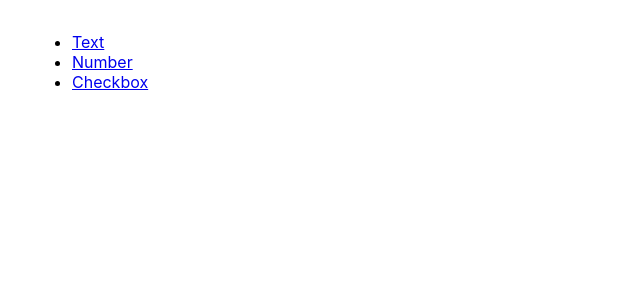
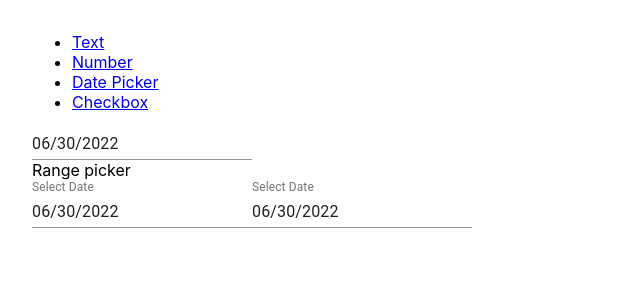
Before and after one commit to VaralakshmiPachipala/reusable-components, a React (Create React App) app: page /datePicker in a window 1280 px wide. Shown: the top 300 px of the page, without its empty margins (0-640 px from the left). Built offline with nearby package versions, Linux system fonts and the light colour scheme.

Commit message:
date picker implementation

```diff
--- a/package.json
+++ b/package.json
@@ -8,11 +8,16 @@
     "@mui/icons-material": "^5.8.4",
     "@mui/material": "^5.9.0",
     "@mui/styles": "^5.9.1",
+    "@material-ui/core": "^4.12.4",
+    "@material-ui/icons": "^4.11.3",
+    "@mui/x-date-pickers": "^5.0.0-beta.1",
+    "@mui/x-date-pickers-pro": "^5.0.0-beta.2",
     "@testing-library/jest-dom": "^5.16.4",
     "@testing-library/react": "^13.3.0",
     "@testing-library/user-event": "^13.5.0",
     "@types/react": "^18.0.14",
     "@types/react-dom": "^18.0.5",
+    "date-fns": "^2.28.0",
     "react": "^18.2.0",
     "react-dom": "^18.2.0",
     "react-router-dom": "^6.3.0",
--- a/src/App.tsx
+++ b/src/App.tsx
@@ -1,9 +1,10 @@
-import React from "react";
-import { Link, Route, Routes } from "react-router-dom";
-import "./App.scss";
+import React from 'react';
+import { Link, Route, Routes } from 'react-router-dom';
+import './App.scss';
+import { DatePickerWrapper } from './wrappers/DatePickerWrapper';
+import { InputNumberWrapper } from './wrappers/InputNumberWrapper';
+import { InputTextWrapper } from './wrappers/InputTextWrapper';
 import { CheckboxWrapper } from "./wrappers/CheckboxWrapper";
-import { InputNumberWrapper } from "./wrappers/InputNumberWrapper";
-import { InputTextWrapper } from "./wrappers/InputTextWrapper";
 
 const App = () => {
   return (
@@ -16,13 +17,17 @@ const App = () => {
             <Link to="/number">Number</Link>
           </li>
           <li>
+            <Link to="/datePicker">Date Picker</Link>
+          </li>
+          <li>
           <Link to="/checkbox">Checkbox</Link>
         </li>
         </ul>
         <Routes>
-        <Route path="/" element={<InputTextWrapper />}></Route>
-        <Route path="/text" element={<InputTextWrapper />}></Route>
-        <Route path="/number" element={<InputNumberWrapper />}></Route>
+          <Route path='/' element={<InputTextWrapper />}></Route>
+          <Route path='/text' element={<InputTextWrapper />}></Route>
+          <Route path='/number' element={<InputNumberWrapper />}></Route>
+          <Route path='/datePicker' element={<DatePickerWrapper />}></Route>
           <Route path="/checkbox" element={<CheckboxWrapper />}></Route>
         </Routes>
       </div>
--- /dev/null
+++ b/src/components/DatePicker/datePicker.tsx
@@ -0,0 +1,74 @@
+import * as React from 'react';
+import { TextField } from "@material-ui/core";
+import { AdapterDateFns } from '@mui/x-date-pickers/AdapterDateFns';
+import { LocalizationProvider } from '@mui/x-date-pickers/LocalizationProvider';
+import { DatePicker } from '@mui/x-date-pickers/DatePicker';
+import {
+  DateRangePicker,
+  DateRange
+} from "@mui/x-date-pickers-pro/DateRangePicker";
+import Box from "@mui/material/Box";
+
+interface DateProps {
+  select?: string;
+}
+
+export default function DatePickers(props : DateProps) {
+  const [value, setValue] = React.useState<Date | null>(new Date());
+  const [rangeValue, setRangeValue] = React.useState<DateRange<Date>>([null, null]);
+
+  return (
+    <LocalizationProvider dateAdapter={AdapterDateFns}>
+      {
+        props.select === "single disabled" ? (
+          <DatePicker
+            disableFuture
+            label="Select Date"
+            value={value}
+            onChange={(value) => {
+              setValue(value);
+            }}
+            renderInput={(params:any) => <TextField {...params} />}
+          />
+        ) : props.select === "single" ? (
+          <DatePicker
+            views={['day']}
+            value={value}
+            onChange={(value) => {
+              setValue(value);
+            }}
+            renderInput={(params:any) => <TextField {...params} />}
+          />
+        ) : props.select === "multi" ? (
+          <div>Range picker</div>
+          // <DateRangePicker
+          // calendars={1}
+          // value={value}
+          // onChange={(newValue) => {
+          //   setRangeValue(newValue);
+          // }}
+          // renderInput={(startProps, endProps) => (
+          //   <React.Fragment>
+          //     <TextField {...startProps} />
+          //     <Box sx={{ mx: 2 }}> to </Box>
+          //     <TextField {...endProps} />
+          //   </React.Fragment>
+          // )}
+          // />
+        ) : props.select === "all" ? (
+          <DatePicker
+            disableFuture
+            label="Select Date"
+            openTo="year"
+            views={['year', 'month', 'day']}
+            value={value}
+            onChange={(value) => {
+              setValue(value);
+            }}
+            renderInput={(params:any) => <TextField {...params} />}
+          />
+        ) : null
+      }
+    </LocalizationProvider>
+  );
+}
--- /dev/null
+++ b/src/wrappers/DatePickerWrapper.tsx
@@ -0,0 +1,17 @@
+import React from 'react';
+import DatePickers from '../components/DatePicker/datePicker';
+
+export const DatePickerWrapper = () => {
+    return(
+        <div>
+            {/* select = "single" for selecting single date */}
+            <DatePickers select="single"/>
+            {/* select = "multi" for selecting in a range */}
+            <DatePickers select='multi'/>
+            {/* select = "single disabled" for disabling the next dates */}
+            <DatePickers select='single disabled'/>
+            {/* select= "all" for selecting month, date and year  */}
+            <DatePickers select='all'/>
+        </div>
+    )
+}
```
Also changed, not shown: src/components/DatePicker/datePicker.scss (added), 1 other file (tests, documents, lock files or other folders). Lines whose indentation alone changed are shown as unchanged.
